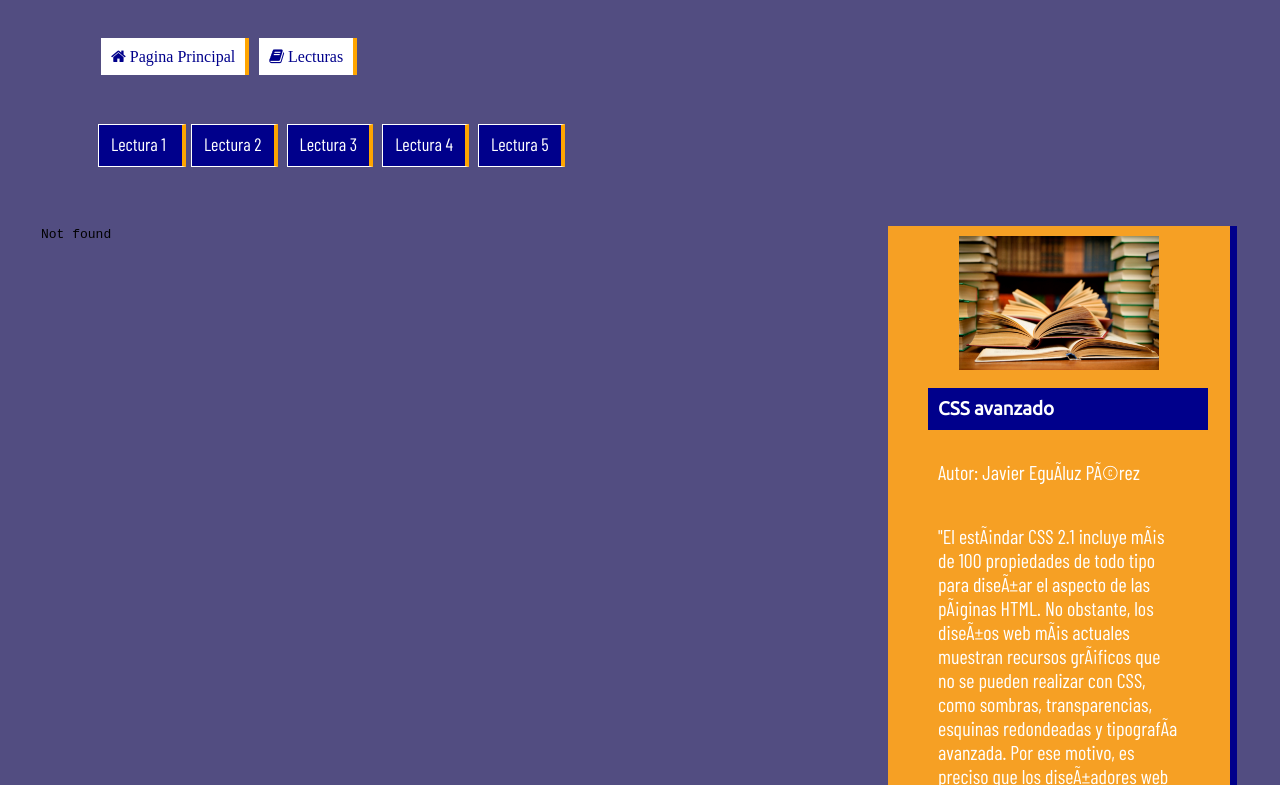
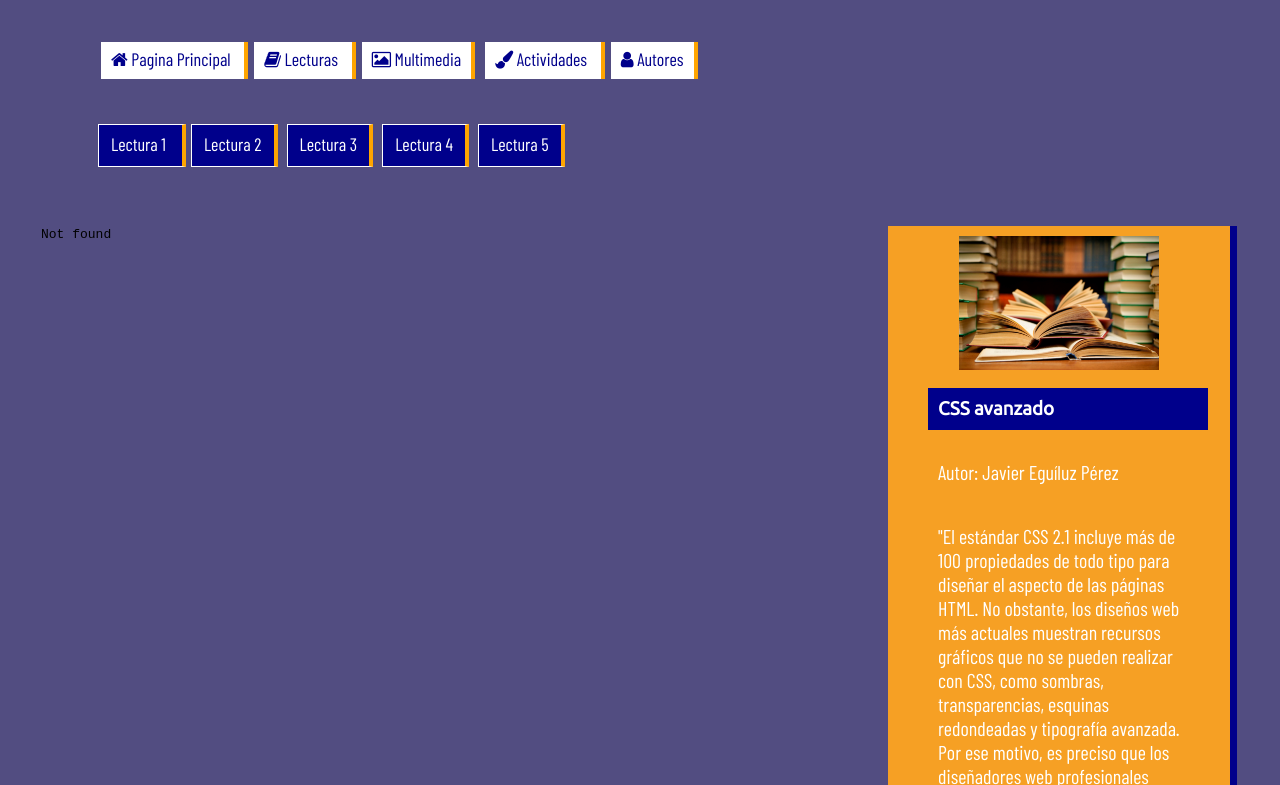
Before and after one commit to breiner2019/Diseno-Web, a plain HTML site: page Webs/Web-Lecturas/Pg3.html in a window 1280 px wide. Shown: the part 143-928 px from the top of the page. Drawn offline with nearby package versions, Linux system fonts and the light colour scheme.

Commit message:
Arreglo menu

```diff
--- a/Webs/Web-Lecturas/Pg3.html
+++ b/Webs/Web-Lecturas/Pg3.html
@@ -22,8 +22,11 @@
   </header>
   <nav class="Menu">
     <ul>
-      <li> <i class="fa fa-home" ></i> Pagina Principal</li>
-      <li><i class="fa fa-book" ></i> Lecturas</li>
+      <li> <a class="Mn" href="../../index.html"><i class="fa fa-home"></i> Pagina Principal </a></li>
+      <li> <a class="Mn" href="Index-Lecturas.html"><i class="fa fa-book"></i> Lecturas </a></li>
+      <li> <a class="Mn" href="../Web-Multimedia/Index-Multimedia.html"><i class="fa fa-image"></i> Multimedia</a></li>
+      <li> <a class="Mn" href="../Web-Actividades/Index-Actividades.html"><i class="fa fa-paint-brush"></i> Actividades </a></li>
+      <li> <a class="Mn" href="../Web-Autores/Index-Autores.html"><i class="fa fa-user"></i> Autores</a></li>
     </ul>
   </nav>
   <nav class="Menu2">
```
